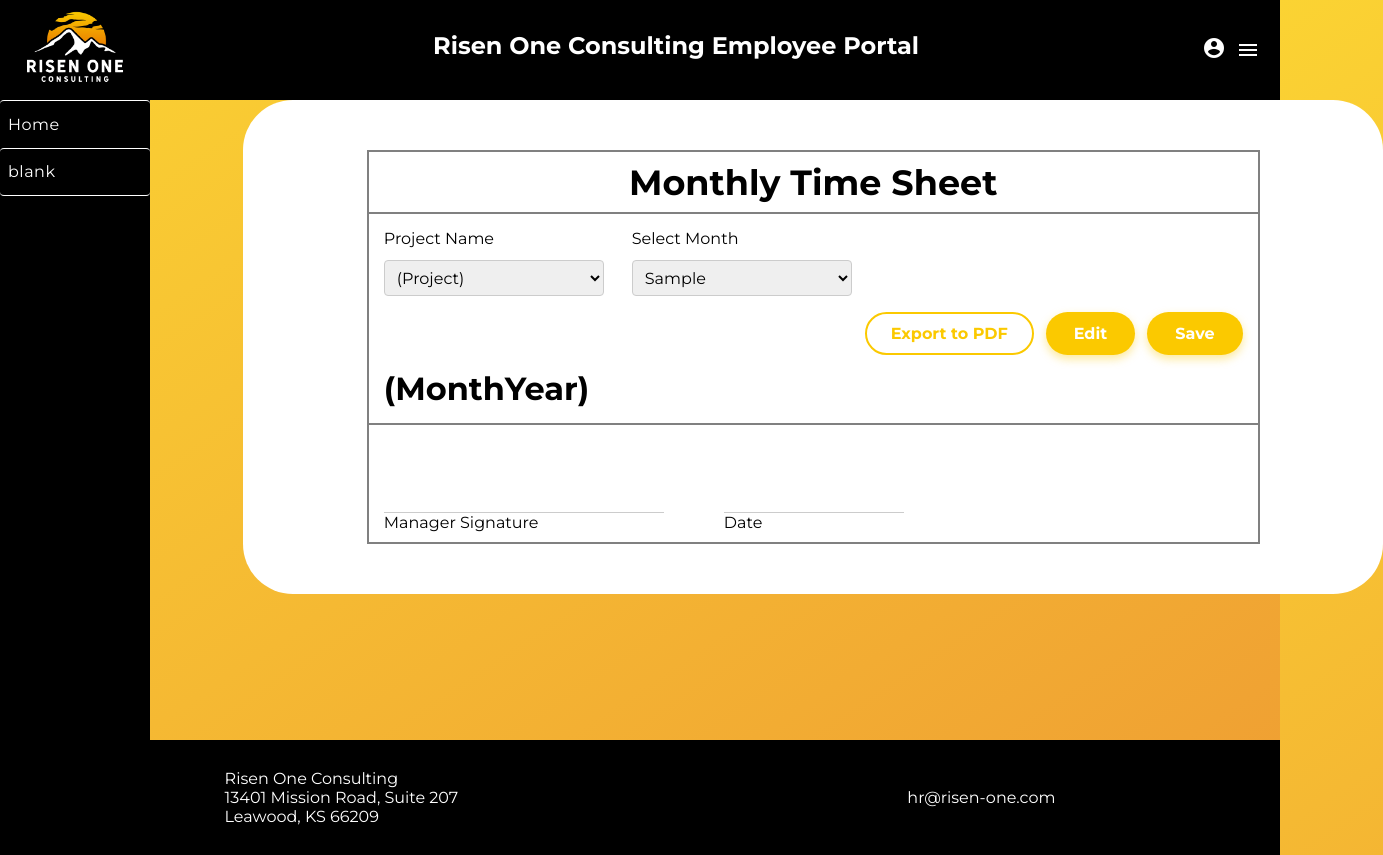
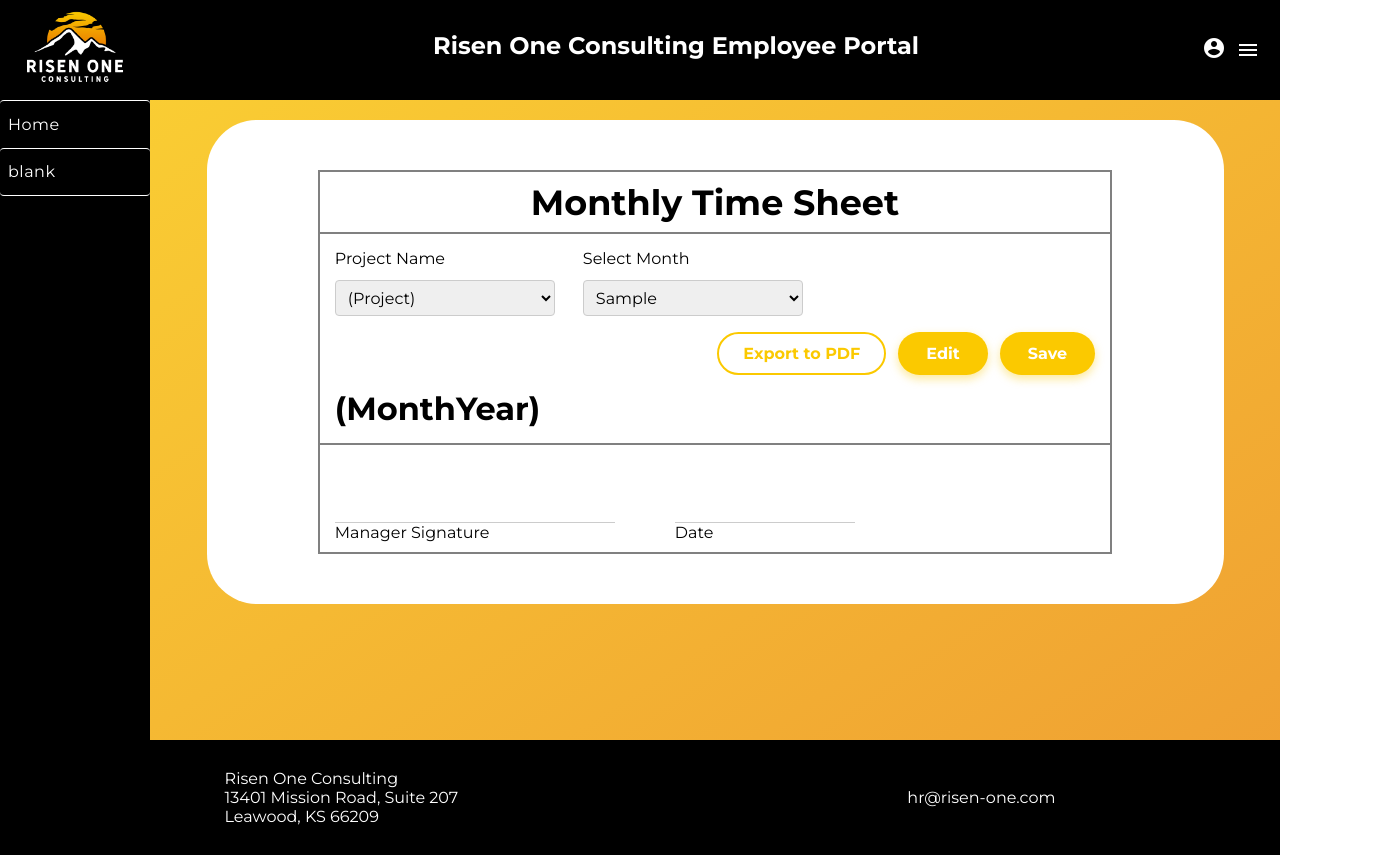
Before and after one commit to ucmo-cs/f25-risen-one-team1, an Angular app in the folder frontend/: page /home in a window 1280 px wide. Shown: the whole page, 1383 px wide, since content can reach past the window. Built offline with nearby package versions, Linux system fonts and the light colour scheme.

Commit message:
Fixed overflow of Body.

```diff
--- a/frontend/src/app/app.component.css
+++ b/frontend/src/app/app.component.css
@@ -9,8 +9,8 @@
 }
 
 app-sidenav {
-    width: 10vw;
-    min-width: 120px
+    /*width: 10vw;*/
+    /*min-width: 120px*/
 }
 
 @media screen and (max-width: 575px) {
--- a/frontend/src/app/home/home.component.css
+++ b/frontend/src/app/home/home.component.css
@@ -16,10 +16,15 @@
     align-items: center;
     background-color: white;
 
-    margin-left: 10%;
-    margin-right: 10%;
+    width: 90%;
+    max-width: 1200px; /* prevents overexpansion on large screens */
+  /* perfectly centers horizontally */
     border-radius: 50px;
-  }
+    box-sizing: border-box;
+    position: relative;
+    margin: 20px auto;
+
+}
 .box-1{
     text-align: left;
     display:flex;
@@ -30,7 +35,7 @@
     padding-top: 10px;
     margin-top: 50px;
     border: 2px solid grey;
-}
+  }
 .box-2{
     width: 80%;
     margin: 0 auto;
--- a/frontend/src/app/home/home.component.html
+++ b/frontend/src/app/home/home.component.html
@@ -42,11 +42,9 @@
 
   <!-- Month Heading -->
   <div class="box-3" style="border-top:none;padding-top:10px;">
-    <div style="padding: 10px 15px 0 15px;">
-
-
+    <div style="padding: 0 15px 0 15px;">
       <!-- Signature Lines -->
-      <div style="display:flex;gap:60px;justify-content:flex-start;margin-top:40px;">
+      <div style="display:flex;flex-wrap: wrap;gap:60px;justify-content:flex-start;margin-top:40px;">
         <div style="min-width:280px;">
           <div style="border-bottom:1px solid #ccc;height:28px;"></div>
           <p style="margin-top:6px;">Manager Signature</p>
```
Also changed, not shown: frontend/src/app/components/sidenav/sidenav.component.scss (line endings or trailing spaces).
